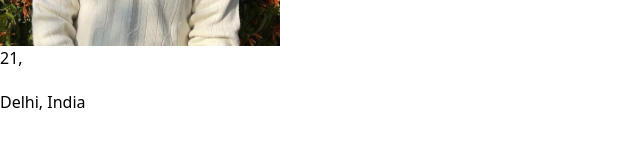
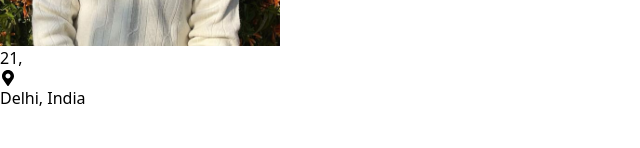
Before and after one commit to sakshamsahore2811/web-portfolio, a React (Vite) app: page /home in a window 1280 px wide. Shown: the part 394-542 px from the top of the page, without its empty margins (0-640 px from the left). Built offline with nearby package versions, Linux system fonts and the light colour scheme.

Commit message:
react-icons

```diff
--- a/package.json
+++ b/package.json
@@ -12,6 +12,7 @@
   "dependencies": {
     "react": "^18.2.0",
     "react-dom": "^18.2.0",
+    "react-icons": "^5.1.0",
     "react-redux": "^9.1.1",
     "react-router-dom": "^6.23.0"
   },
--- a/src/pages/AboutUs.tsx
+++ b/src/pages/AboutUs.tsx
@@ -69,8 +69,13 @@ export default function AboutUs() {
               professors
             </li>
           </ul>
+
         </div>
+        <br/>
+          <br/>
+
       </div>
+      <small className="text-white text-center">Saksham Sharma 2024</small>
     </>
   );
 }
--- a/src/pages/Home.tsx
+++ b/src/pages/Home.tsx
@@ -2,6 +2,7 @@ import  { useState } from "react";
 import Navbar from "../components/Navbar";
 import saksham from '../images/sakshamm.jpeg';
 import map from '../images/map.png';
+import { FaMapMarkerAlt } from "react-icons/fa";
 
 export default function Home() {
   const [isToggled, setIsToggled] = useState(false);
@@ -46,7 +47,7 @@ export default function Home() {
         <div>
         21,
         </div>
-        <div><img alt="map" height={20} width={20} src={map}/>
+        <div><FaMapMarkerAlt />
         </div>
         <div>Delhi, India
         </div>
```
Also changed, not shown: 1 other file (tests, documents, lock files or other folders).
